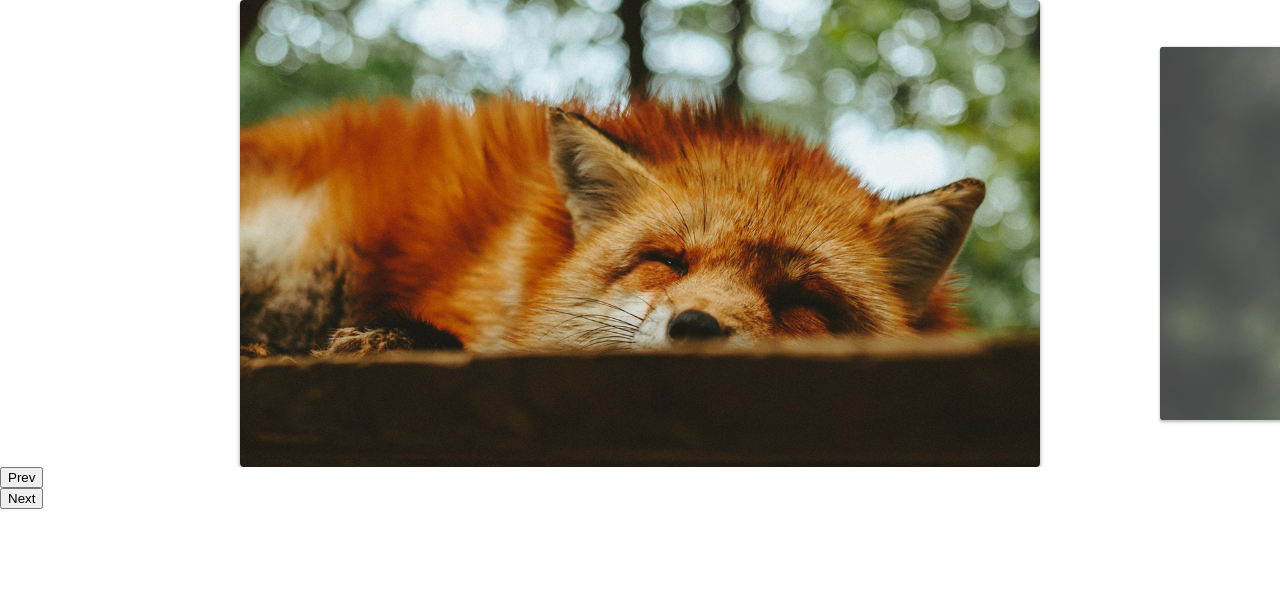
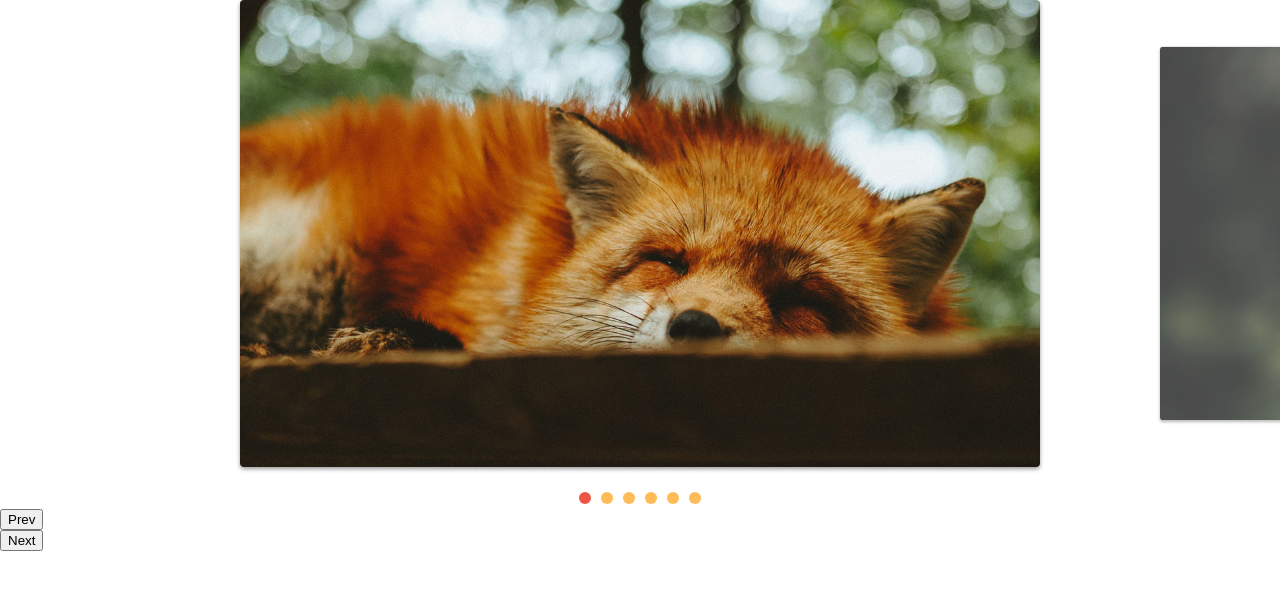
Before and after one commit to NicolasBuen0/slide, a plain HTML site: page index.html in a window 1280 px wide. Drawn offline with Linux system fonts and the light colour scheme.

Commit message:
adicionada paginação por slide

```diff
--- a/css/style.css
+++ b/css/style.css
@@ -1,27 +1,27 @@
-*{
+    * {
         margin: 0;
     }
 
-ul{
+    ul {
         margin: 0;
         padding: 0;
         list-style: none;
     }
 
-img{
+    img {
         display: block;
         max-width: 100%;
     }
 
-.slide-wrapper{
+    .slide-wrapper {
         overflow: hidden;
     }
 
-.slide{
+    .slide {
         display: flex;
     }
 
-.slide li{
+    .slide li {
         flex-shrink: 0;
         width: 80vw;
         max-width: 800px;
@@ -32,14 +32,35 @@ img{
         border-radius: 4px;
         overflow: hidden;
         box-shadow: 0 2px 4px rgba(0, 0, 0, .4);
-
     }
 
-.slide:hover{
+    .slide:hover {
         will-change: transform;
     }
 
-.slide li.active{
+    .slide li.active {
         opacity: 1;
         transform: scale(1);
     }
+
+    [data-control="slide"] {
+        display: flex;
+        justify-content: center;
+        margin-top: 20px;
+    }
+
+    [data-control="slide"] li a {
+        display: block;
+        width: 12px;
+        height: 12px;
+        background: #fb5;
+        border-radius: 50%;
+        overflow: hidden;
+        text-indent: -999px;
+        margin: 5px;
+    }
+
+    [data-control="slide"] li.active a,
+    [data-control="slide"] li a:hover {
+        background: #E54;
+    }
--- a/js/script.js
+++ b/js/script.js
@@ -1,5 +1,6 @@
-import {SlideNav} from './slide.js';
+import { SlideNav } from './slide.js';
 
 const slide = new SlideNav(".slide", ".slide-wrapper");
 slide.init();
 slide.addArrow(".prev", ".next")
+slide.addControl()
--- a/js/slide.js
+++ b/js/slide.js
@@ -5,6 +5,7 @@ export default class Slide {
         this.wrapper = document.querySelector(wrapper);
         this.dist = { finalPosition: 0, startX: 0, movement: 0 };
         this.activeClass = "active";
+        this.changeEvent = new Event("changeEvent");
     }
 
     moveSlide(distX) {
@@ -13,7 +14,7 @@ export default class Slide {
 
     }
 
-    transition(active){
+    transition(active) {
         this.slide.style.transition = active ? "transform .3s" : "";
     }
 
@@ -53,15 +54,12 @@ export default class Slide {
 
     }
 
-    changeSlideOnEnd(){
-        if(this.dist.movement > 120 && this.index.next !== undefined){
+    changeSlideOnEnd() {
+        if (this.dist.movement > 120 && this.index.next !== undefined) {
             this.activeNextSlide();
-        }
-        else if(this.dist.movement < -120 && this.index.prev !== undefined){
+        } else if (this.dist.movement < -120 && this.index.prev !== undefined) {
             this.activePrevSlide();
-        }
-
-        else{
+        } else {
             this.changeSlide(this.index.active);
         }
     }
@@ -105,31 +103,32 @@ export default class Slide {
         this.slideIndexNav(index);
         this.dist.finalPosition = activeSlide.position;
         this.changeActiveClass();
+        this.wrapper.dispatchEvent(this.changeEvent);
     }
 
-    changeActiveClass(){
-        this.slideArray.forEach((item)=>{
+    changeActiveClass() {
+        this.slideArray.forEach((item) => {
             item.element.classList.remove(this.activeClass)
         })
         this.slideArray[this.index.active].element.classList.add(this.activeClass)
     }
 
-    activePrevSlide(){
-        if(this.index.prev !== undefined) this.changeSlide(this.index.prev);
+    activePrevSlide() {
+        if (this.index.prev !== undefined) this.changeSlide(this.index.prev);
     }
 
-    activeNextSlide(){
-        if(this.index.next !== undefined) this.changeSlide(this.index.next);
+    activeNextSlide() {
+        if (this.index.next !== undefined) this.changeSlide(this.index.next);
     }
 
-    onResize(){
+    onResize() {
         setTimeout(() => {
             this.slidesConfig();
             this.changeSlide(this.index.active);
-        },1000)
+        }, 1000)
 
     }
-    addResizeEvent(){
+    addResizeEvent() {
         window.addEventListener("resize", this.onResize);
     }
 
@@ -155,17 +154,60 @@ export default class Slide {
     }
 }
 
-export class SlideNav extends Slide{
-  addArrow(prev, next){
+export class SlideNav extends Slide {
+    constructor(slide, wrapper) {
+        super(slide, wrapper);
+        this.bindControlEvents();
+    }
+    addArrow(prev, next) {
         this.prevElement = document.querySelector(prev);
         this.nextElement = document.querySelector(next);
         this.addArrowEvent();
 
     }
 
-  addArrowEvent(){
+    addArrowEvent() {
         this.prevElement.addEventListener("click", this.activePrevSlide);
         this.nextElement.addEventListener("click", this.activeNextSlide);
     }
 
+    createControl() {
+        const control = document.createElement("ul");
+        control.dataset.control = "slide";
+        this.slideArray.forEach((item, index) => {
+            control.innerHTML += `<li><a href="#slide${index + 1}">${index + 1}</a></li>`;
+        });
+        this.wrapper.appendChild(control);
+        return control;
+
+
     }
+
+    eventControl(item, index) {
+        item.addEventListener("click", (event) => {
+            event.preventDefault();
+            this.changeSlide(index);
+        });
+        this.wrapper.addEventListener("changeEvent", this.activeControlItem);
+
+    }
+
+    activeControlItem() {
+        this.controlArray.forEach((item) => {
+            item.classList.remove(this.activeClass);
+        });
+        this.controlArray[this.index.active].classList.add(this.activeClass);
+    }
+
+    addControl(customControl) {
+        this.control = document.querySelector(customControl) || this.createControl();
+        this.controlArray = [...this.control.children];
+        this.activeControlItem()
+        this.controlArray.forEach(this.eventControl);
+    }
+
+    bindControlEvents() {
+        this.eventControl = this.eventControl.bind(this);
+        this.activeControlItem = this.activeControlItem.bind(this);
+    }
+}
```
Lines whose indentation alone changed are shown as unchanged.
